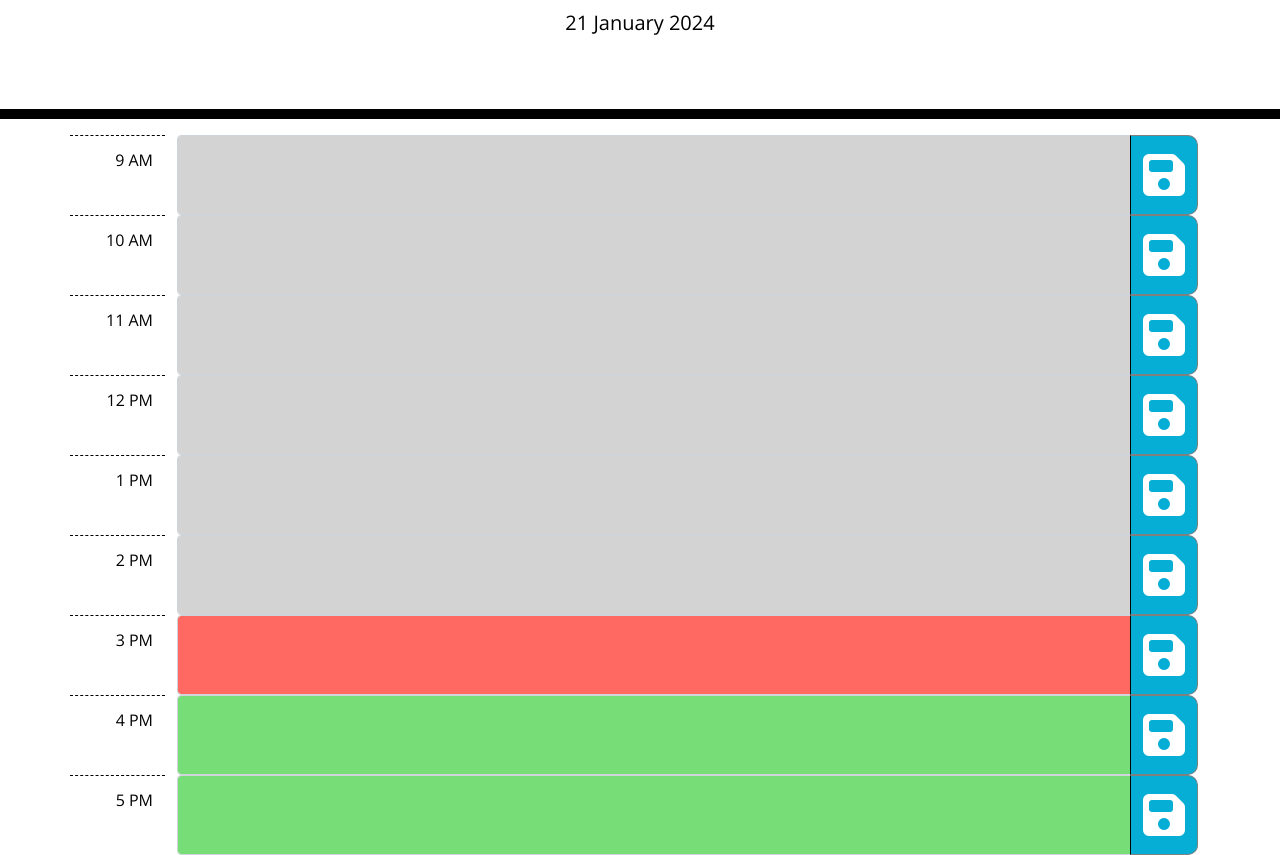
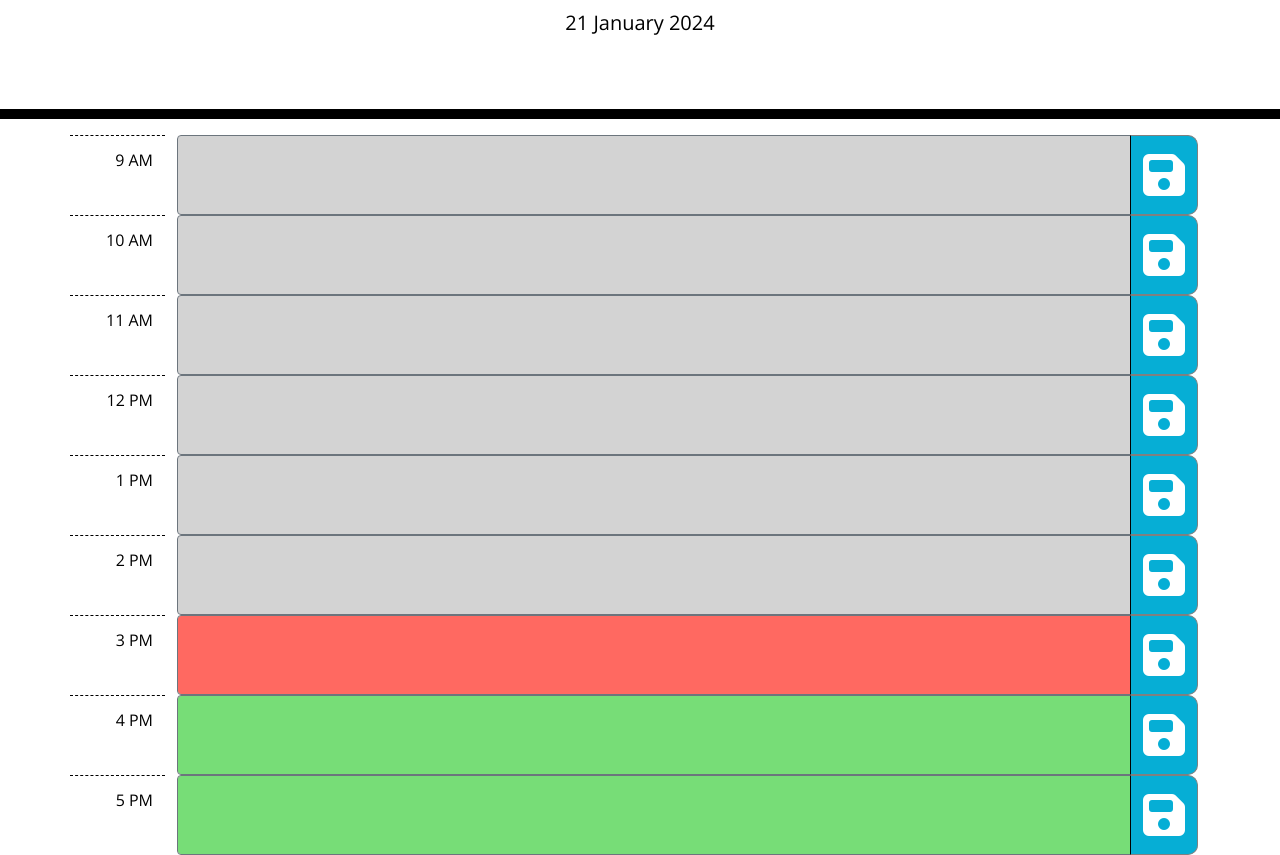
Before and after one commit to ShaliniSunkuru/work-day-scheduler, a plain HTML site: page index.html in a window 1280 px wide. Shown: the part 168-1023 px from the top of the page. Drawn offline with nearby package versions, Linux system fonts and the light colour scheme.

Commit message:
added border to textarea

```diff
--- a/assets/css/style.css
+++ b/assets/css/style.css
@@ -22,7 +22,7 @@ header {
   padding: 60px;
 }
 
-.description {
+.work-Desc {
   white-space: pre-wrap;
 }
 
--- a/index.html
+++ b/index.html
@@ -29,7 +29,7 @@
       <div class="row" id="hour1">
         <div class="col-1 hour d-flex justify-content-end align-items-start pt-3"></div>
         <div class="col input-group" id="text1">
-          <textarea name="workDesc" class="form-control workDesc"></textarea>
+          <textarea name="workDesc" class="form-control workDesc border-secondary"></textarea>
           <button class="btn saveBtn fa-solid fa-floppy-disk fa-3x"></button>
         </div>
       </div>
@@ -37,7 +37,7 @@
       <div class="row" id="hour2">
         <div class="col-1 hour d-flex justify-content-end align-items-start pt-3"></div>
         <div class="col input-group" id="text2">
-          <textarea name="workDesc" class="form-control workDesc"></textarea>
+          <textarea name="workDesc" class="form-control workDesc border-secondary"></textarea>
           <button class="btn saveBtn fa-solid fa-floppy-disk fa-3x"></button>
         </div>
       </div>
@@ -45,7 +45,7 @@
       <div class="row" id="hour3">
         <div class="col-1 hour d-flex justify-content-end align-items-start pt-3"></div>
         <div class="col input-group" id="text3">
-          <textarea name="workDesc" class="form-control workDesc"></textarea>
+          <textarea name="workDesc" class="form-control workDesc border-secondary"></textarea>
           <button class="btn saveBtn fa-solid fa-floppy-disk fa-3x"></button>
         </div>
       </div>
@@ -53,7 +53,7 @@
       <div class="row" id="hour4">
         <div class="col-1 hour d-flex justify-content-end align-items-start pt-3"></div>
         <div class="col input-group" id="text4">
-          <textarea name="workDesc" class="form-control workDesc"></textarea>
+          <textarea name="workDesc" class="form-control workDesc border-secondary"></textarea>
           <button class="btn saveBtn fa-solid fa-floppy-disk fa-3x"></button>
         </div>
       </div>
@@ -61,7 +61,7 @@
       <div class="row" id="hour5">
         <div class="col-1 hour d-flex justify-content-end align-items-start pt-3"></div>
         <div class="col input-group" id="text5">
-          <textarea name="workDesc" class="form-control workDesc"></textarea>
+          <textarea name="workDesc" class="form-control workDesc border-secondary"></textarea>
           <button class="btn saveBtn fa-solid fa-floppy-disk fa-3x"></button>
         </div>
       </div>
@@ -69,7 +69,7 @@
       <div class="row" id="hour6">
         <div class="col-1 hour d-flex justify-content-end align-items-start pt-3"></div>
         <div class="col input-group" id="text6">
-          <textarea name="workDesc" class="form-control workDesc"></textarea>
+          <textarea name="workDesc" class="form-control workDesc border-secondary"></textarea>
           <button class="btn saveBtn fa-solid fa-floppy-disk fa-3x"></button>
         </div>
       </div>
@@ -77,7 +77,7 @@
       <div class="row" id="hour7">
         <div class="col-1 hour d-flex justify-content-end align-items-start pt-3 "></div>
         <div class="col input-group" id="text7">
-          <textarea name="workDesc" class="form-control workDesc"></textarea>
+          <textarea name="workDesc" class="form-control workDesc border-secondary"></textarea>
           <button class="btn saveBtn fa-solid fa-floppy-disk fa-3x"></button>
         </div>
       </div>
@@ -85,7 +85,7 @@
       <div class="row" id="hour8">
         <div class="col-1 hour d-flex justify-content-end align-items-start pt-3"></div>
         <div class="col input-group" id="text8">
-          <textarea name="workDesc" class="form-control workDesc"></textarea>
+          <textarea name="workDesc" class="form-control workDesc border-secondary"></textarea>
           <button class="btn saveBtn fa-solid fa-floppy-disk fa-3x"></button>
         </div>
       </div>
@@ -93,7 +93,7 @@
       <div class="row" id="hour9">
         <div class="col-1 hour d-flex justify-content-end align-items-start pt-3"></div>
         <div class="col input-group" id="text9">
-          <textarea name="workDesc" class="form-control workDesc"></textarea>
+          <textarea name="workDesc" class="form-control workDesc border-secondary"></textarea>
           <button class="btn saveBtn fa-solid fa-floppy-disk fa-3x"></button>
         </div>
       </div>
```
